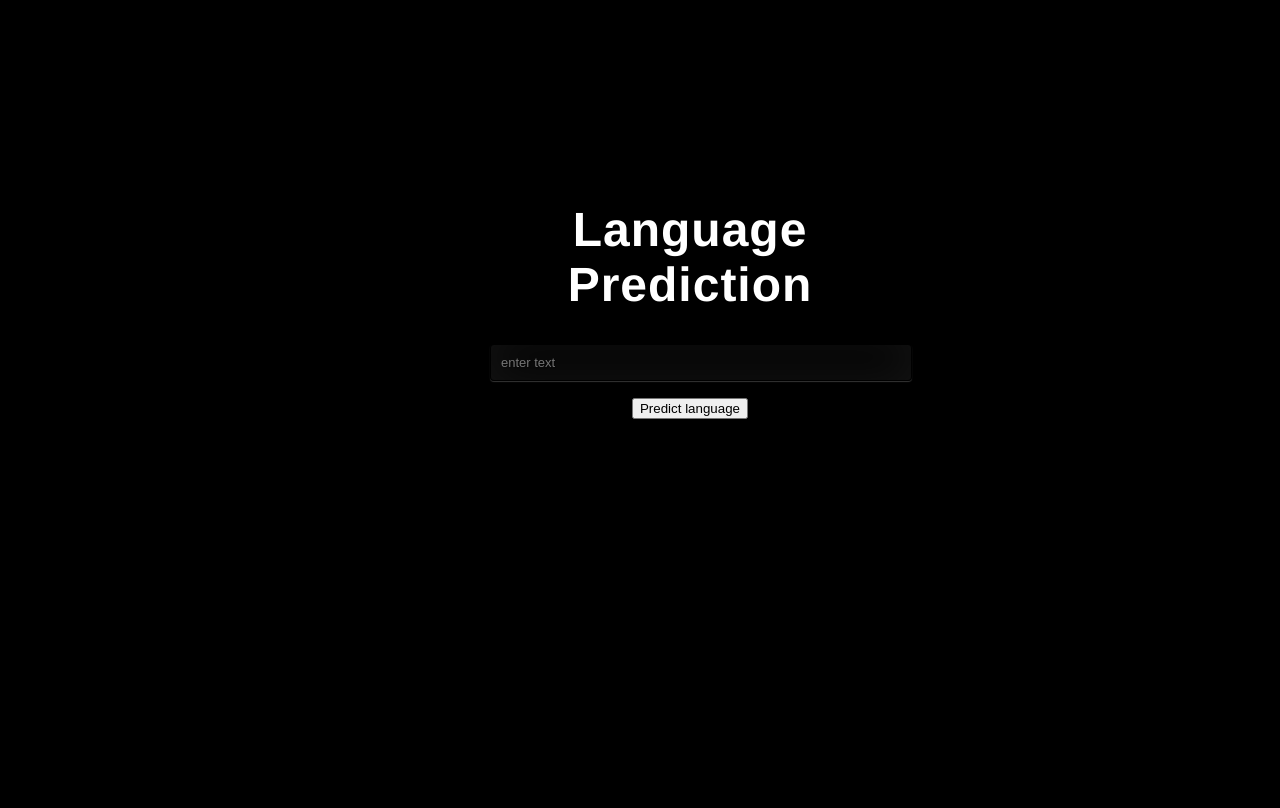
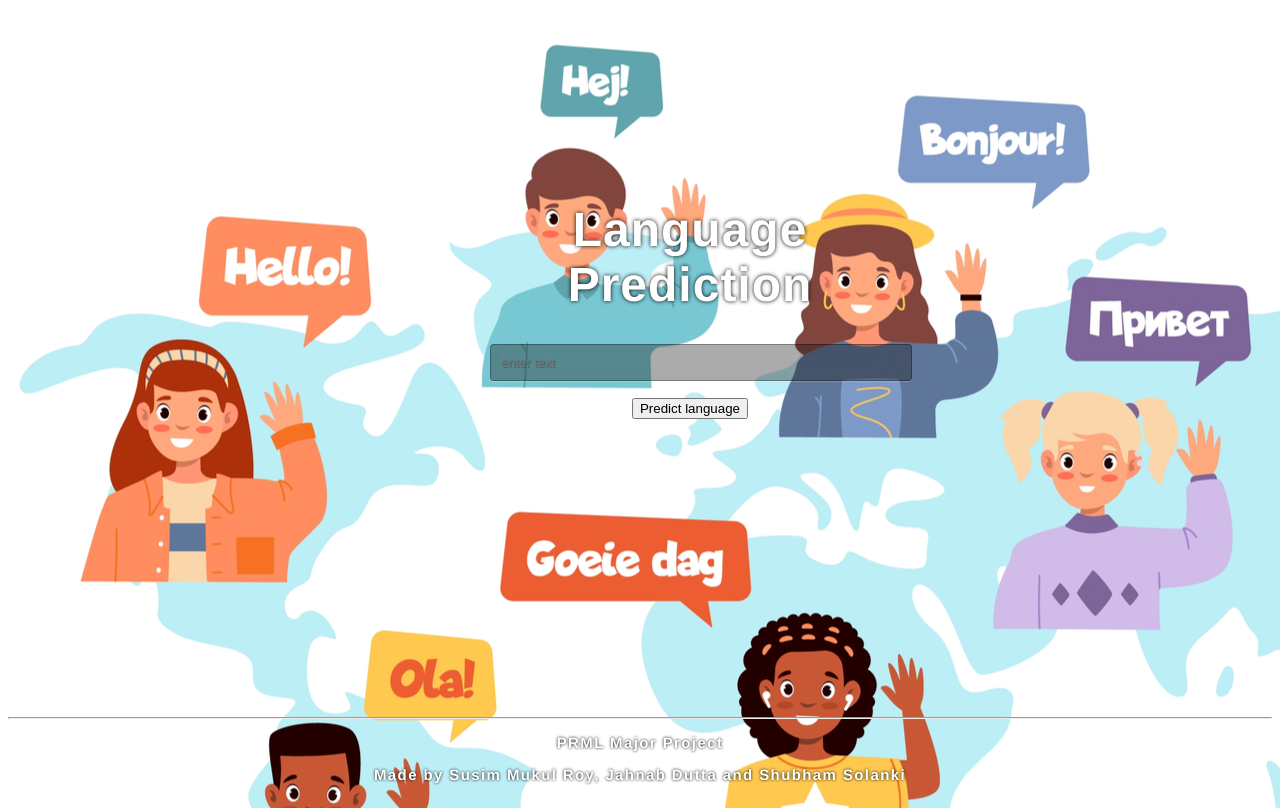
Before and after one commit to SusimRoy/Language-Detection, a Flask app: page / in a window 1280 px wide. Run offline with Flask 2, Linux system fonts and the light colour scheme; parts of the project's set-up code (start-up, migrations or seed data) failed here and were passed over.

Commit message:
website improved

```diff
--- a/app.py
+++ b/app.py
@@ -30,7 +30,7 @@ def predict():
     output = lang_list[res[0]]
 
 
-    return render_template('index.html', prediction_text='The language is {}'.format(output))
+    return render_template('index.html', prediction_text='{}'.format(output))
 
 if __name__ == "__main__":
     app.run(debug=True)
--- a/static/css/style.css
+++ b/static/css/style.css
@@ -3,14 +3,18 @@
 html { width: 100%; height:100%; overflow:hidden; }
 
 body {
-	width: 100%;
-	height:100%;
+	min-height: 100vh;
+    display: flex;
+    flex-direction: column;
 	font-family: 'Helvetica';
-	background: #000;
-	color: #fff;
+	/* add background image that takes up entire background */
+	background-image: url(/static/img/bg.png);
+
+	color: rgb(255, 255, 255);
 	font-size: 24px;
 	text-align:center;
 	letter-spacing:1.4px;
+	text-shadow: 0px 0px 3px rgba(0,0,0);
 
 }
 .login {
@@ -22,7 +26,7 @@ body {
 	height:400px;
 }
 
-.login h1 { color: #fff; text-shadow: 0 0 10px rgba(0,0,0,0.3); letter-spacing:1px; text-align:center; }
+.login h1 { color: rgb(255, 255, 255); text-shadow: 0 0 4px rgba(0,0,0); letter-spacing:1px; text-align:center; }
 
 input {
 	width: 100%;
@@ -43,3 +47,7 @@ input {
 	-ms-transition: box-shadow .5s ease;
 	transition: box-shadow .5s ease;
 }
+footer{
+    margin-top: auto;
+	padding-bottom: 10px;
+}
--- a/templates/index.html
+++ b/templates/index.html
@@ -15,17 +15,42 @@
     <div class="login">
         <h1>Language Prediction</h1>
 
+        {%if not prediction_text %}
+
          <!-- Main Input For Receiving Query to our ML -->
         <form action="{{ url_for('predict')}}"method="post">
             <input type="text" name="rate" placeholder="enter text" required="required" />
             <button type="submit" class="btn btn-primary btn-block btn-large">Predict language</button>
         </form>
+        {%endif%}
 
        <br>
        <br>
-       {{ prediction_text }}
+       {%if prediction_text%}
+       The Predicted Language is <b>{{ prediction_text }}</b>
+       <br/>
+       <br/>
+       <a href="{{ url_for('home')}}"><button class="btn btn-secondary btn-block btn-large">Go back</button></a>
+       {%endif%}
+
+       <!-- go back on button click -->
+
+
 
      </div>
+
+    <footer style="	font-size: 15px">
+
+
+        <hr>
+        <b>
+        <p>PRML Major Project</p>
+        <p>Made by
+            <Jahnab>Susim Mukul Roy, Jahnab Dutta and Shubham Solanki
+    </p>
+</b>
+    </footer>
+
 
 
 
```
Also changed, not shown: static/img/bg.jpg (added), static/img/bg.png (added), 1 other file.
